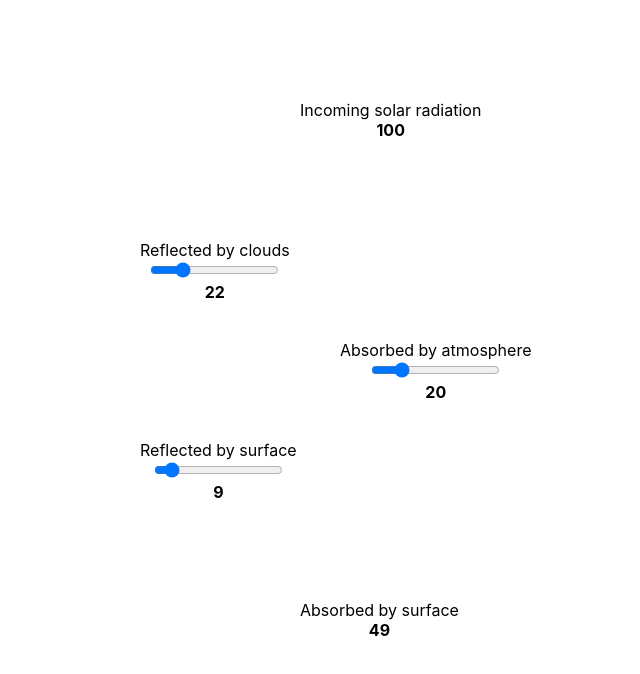
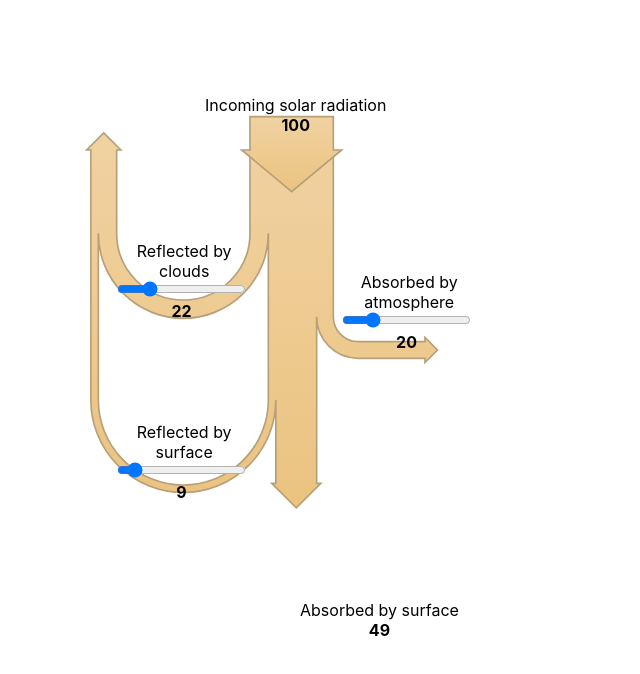
Before and after one commit to craigwalton/ClimateApp, a React (Create React App) app in the folder my-app/: page / in a window 1280 px wide. Shown: the top 674 px of the page, without its empty margins (0-640 px from the left). Built offline with nearby package versions, Linux system fonts and the light colour scheme.

Commit message:
Improve arrow integration.

```diff
--- a/my-app/src/App.js
+++ b/my-app/src/App.js
@@ -2,6 +2,7 @@ import React, {useState} from 'react';
 import './App.css';
 import Slider from './components/Slider';
 import Label from './components/Label';
+import ShortwaveArrows from './components/ShortwaveArrows';
 
 function App() {
     const [slider1Value, setSlider1Value] = useState(22);
@@ -31,10 +32,11 @@ function App() {
 
     return (
         <div className="App">
-            <Label x={300} y={100} label={"Incoming solar radiation"} value={100}/>
-            <Slider x={100} y={200} label={"Reflected by clouds"} value={slider1Value} onChange={(newValue) => handleSliderChange(1, newValue)}/>
-            <Slider x={100} y={400} label={"Reflected by surface"} value={slider2Value} onChange={(newValue) => handleSliderChange(2, newValue)}/>
-            <Slider x={300} y={300} label={"Absorbed by atmosphere"} value={slider3Value} onChange={(newValue) => handleSliderChange(3, newValue)}/>
+            <ShortwaveArrows x={0} y={100} scattered={slider1Value} reflected={slider2Value} atmosphere={slider3Value} />
+            <Label x={205} y={95} label={"Incoming solar radiation"} value={100}/>
+            <Slider x={75} y={208 + slider1Value / 2} label={"Reflected by clouds"} value={slider1Value} onChange={(newValue) => handleSliderChange(1, newValue)}/>
+            <Slider x={75} y={400} label={"Reflected by surface"} value={slider2Value} onChange={(newValue) => handleSliderChange(2, newValue)}/>
+            <Slider x={300} y={250} label={"Absorbed by atmosphere"} value={slider3Value} onChange={(newValue) => handleSliderChange(3, newValue)}/>
             <Label x={300} y={600} label={"Absorbed by surface"} value={100 - slider1Value - slider2Value - slider3Value}/>
         </div>
     );
--- /dev/null
+++ b/my-app/src/components/ShortwaveArrows.css
@@ -0,0 +1,6 @@
+path {
+    stroke-width: 2;
+    fill: url(#grad);
+    fill-rule: evenodd;
+    stroke: #b69f79;
+}
--- /dev/null
+++ b/my-app/src/components/ShortwaveArrows.js
@@ -0,0 +1,96 @@
+import './ShortwaveArrows.css';
+
+const ShortwaveArrows = ({x, y, scattered, reflected, atmosphere}) => {
+
+    const data = drawArrow(scattered, reflected, atmosphere);
+    return (
+        <div className="label-container" style={{position: 'absolute', left: x, top: y}}>
+            <svg width="500" height="500" viewBox="-300 -60 600 600">
+                <defs>
+                    <linearGradient id="grad" x1="0%" y1="0%" x2="0%" y2="100%">
+                        <stop offset="0%" style={{stopColor: 'rgb(240,210,161)', stopOpacity: 1}}/>
+                        <stop offset="100%" style={{stopColor: 'rgb(235,195,128)', stopOpacity: 1}}/>
+                    </linearGradient>
+                </defs>
+                <path d={data}/>
+                <path d="M 0 -40
+                         l 0 40
+                         l -10 0
+                         l 60 50
+                         l 60 -50
+                         l -10 0
+                         l 0 -40
+                         Z"/>
+            </svg>
+        </div>
+    );
+};
+
+function drawArrow(scatteredValue, reflectedValue, atmosphereValue) {
+    if (isNaN(scatteredValue) || isNaN(reflectedValue) || isNaN(atmosphereValue)) {
+        return '';
+    }
+    const absorbedSurfaceValue = 100 - scatteredValue - reflectedValue - atmosphereValue;
+    console.log(scatteredValue, reflectedValue, atmosphereValue, absorbedSurfaceValue);
+    const scatteredRIn = 80;
+    const scatteredROut = scatteredRIn + scatteredValue;
+    const scatteredZ = 100;
+    const reflectedZ = 300;
+    const reflectedRIn = scatteredROut;
+    const reflectedROut = reflectedRIn + reflectedValue;
+    const absorbedSurfaceZ = 400;
+    const atmosphereZ = 200;
+    const atmosphereX = 80;
+    const atmosphereROut = 50;
+    const atmosphereRIn = atmosphereROut - atmosphereValue;
+    const arrowWidth = 5;
+    let data = `
+            M 0 0
+            l 0 ${scatteredZ}
+            a ${scatteredRIn} ${scatteredRIn} 0 0 1 ${-scatteredRIn * 2} 0
+            l 0 ${-scatteredZ}`;
+    // Reflected arrow head.
+    const reflectedArrow = (scatteredValue + reflectedValue) / 2 + arrowWidth;
+    data += `
+            l ${arrowWidth} 0
+            l ${-reflectedArrow} ${-reflectedArrow}
+            l ${-reflectedArrow} ${reflectedArrow}
+            l ${arrowWidth} 0`;
+    data += `
+            l 0 ${reflectedZ}
+            a ${reflectedROut} ${reflectedROut} 0 0 0 ${reflectedROut * 2} 0
+            L ${reflectedValue + scatteredValue} ${absorbedSurfaceZ}`;
+    // Absorbed surface arrow head.
+    const absorbedSurfaceArrow = (absorbedSurfaceValue) / 2 + arrowWidth;
+    data += `
+            l ${-arrowWidth} 0
+            l ${absorbedSurfaceArrow} ${absorbedSurfaceArrow}
+            l ${absorbedSurfaceArrow} ${-absorbedSurfaceArrow}
+            l ${-arrowWidth} 0`;
+    data += `
+            L ${reflectedValue + scatteredValue + absorbedSurfaceValue} ${atmosphereZ}
+            a ${atmosphereROut} ${atmosphereROut} 0 0 0 ${atmosphereROut} ${atmosphereROut}
+            l ${atmosphereX} 0`;
+    // Absorbed atmosphere arrow head.
+    const absorbedAtmosphereArrow = (atmosphereValue) / 2 + arrowWidth;
+    data += `
+            l 0 ${arrowWidth}
+            l ${absorbedAtmosphereArrow} ${-absorbedAtmosphereArrow}
+            l ${-absorbedAtmosphereArrow} ${-absorbedAtmosphereArrow}
+            l 0 ${arrowWidth}`;
+    data += `
+            l ${-atmosphereX} 0
+            a ${atmosphereRIn} ${atmosphereRIn} 0 0 1 ${-atmosphereRIn} ${-atmosphereRIn}
+            l 0 ${-atmosphereZ}
+            Z`;
+    // Inner / negative fill part.
+    data += `
+            M ${scatteredValue} ${scatteredZ}
+            a ${scatteredROut} ${scatteredROut} 0 0 1 ${-scatteredROut * 2} 0
+            l 0 ${reflectedZ - scatteredZ}
+            a ${reflectedRIn} ${reflectedRIn} 0 0 0 ${reflectedRIn * 2} 0
+            Z`;
+    return data;
+}
+
+export default ShortwaveArrows;
--- a/my-app/src/components/Slider.js
+++ b/my-app/src/components/Slider.js
@@ -9,7 +9,7 @@ const Slider = ({x, y, label, value, onChange}) => {
 
     return (
         <div className="slider-container" style={{position: 'absolute', left: x, top: y}}>
-            <label>{label}</label><br/>
+            <div style={{width: '80%', position: 'absolute', bottom: 60}}>{label}</div><br/>
             <input
                 type="range"
                 min="0"
```
